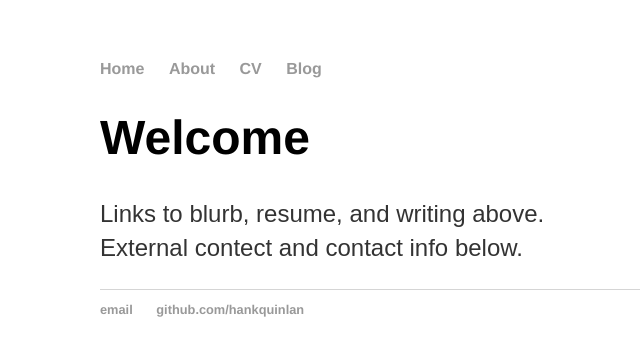
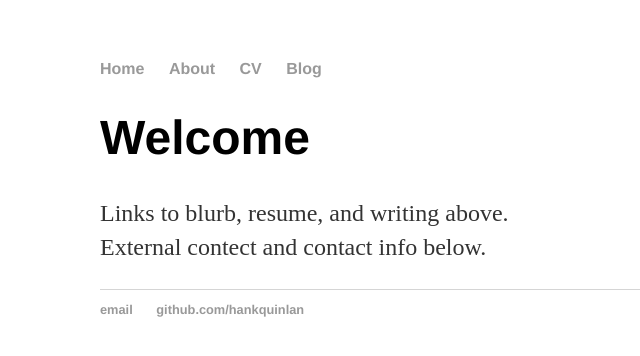
Before and after one commit to patelpp/patelpp.github.io, a Jekyll site: the page built from index.html, in a window 1280 px wide. Shown: the top 356 px of the page, without its empty margins (92-732 px from the left). Built offline with Jekyll 4.4.1, drawn with Linux system fonts in a browser that asks for light colours.

Commit message:
Updated 'css/main.css' via CloudCannon

```diff
--- a/css/main.css
+++ b/css/main.css
@@ -3,7 +3,7 @@
     width: 70%;
 }
 nav ul, footer ul {
-    font-family:'Helvetica', 'Arial', 'Sans-Serif';
+    font-family:'Helvetica Neue';
     padding: 0px;
     list-style: none;
     font-weight: bold;
@@ -21,12 +21,11 @@
 }
 h1 {
     font-size: 3em;
-    font-family:'Helvetica', 'Arial', 'Sans-Serif';
+    font-family:'Helvetica Neue';
 }
 p {
     font-size: 1.5em;
     line-height: 1.4em;
-    font-family: 'Arial', 'Sans-Serif';
     color: #333;
 }
 footer {
```
